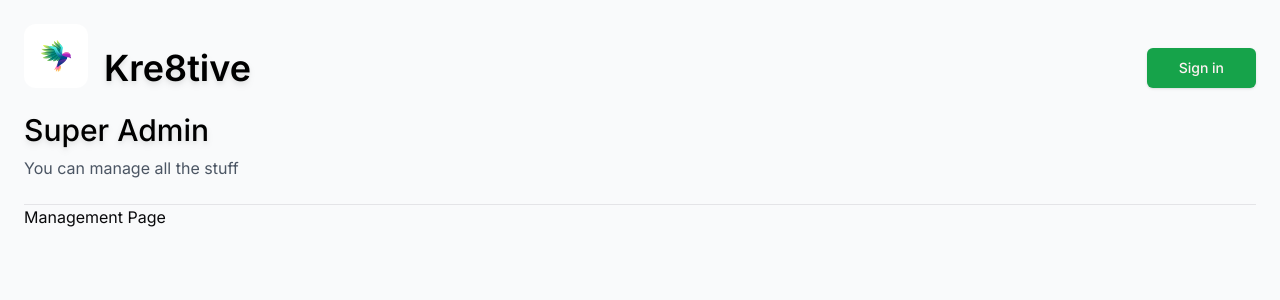
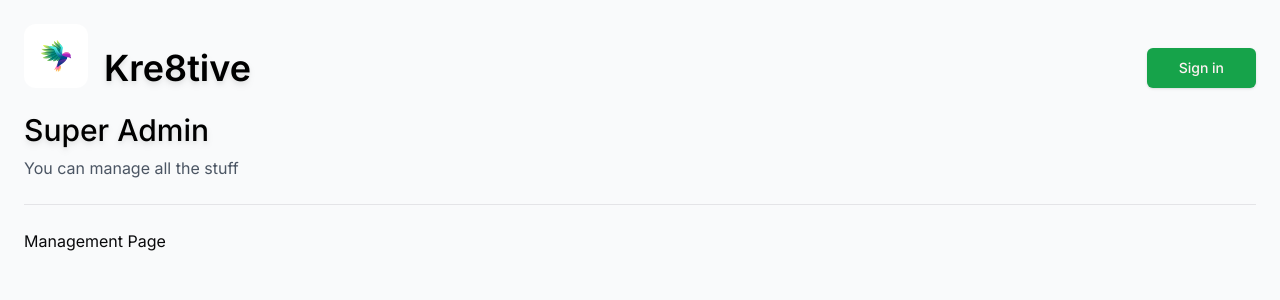
Before and after one commit to nicholavila/Creative-Marketplace, a Next.js app: page /manage in a window 1280 px wide. Shown: the top 300 px of the page. Built offline with nearby package versions, Linux system fonts and the light colour scheme; no server answers.

Commit message:
style: fix style of management page

```diff
--- a/app/manage/page.tsx
+++ b/app/manage/page.tsx
@@ -5,9 +5,9 @@ import { LoginButton } from "@/components/auth/login-button";
 import { Navbar } from "../_components/navbar";
 
 export default function Manage() {
-    return (
-        <main className="w-full h-full flex flex-col">
-            Management Page
-        </main>
-    );
+	return (
+		<main className="w-full flex pt-6">
+			Management Page
+		</main>
+	);
 }
```
